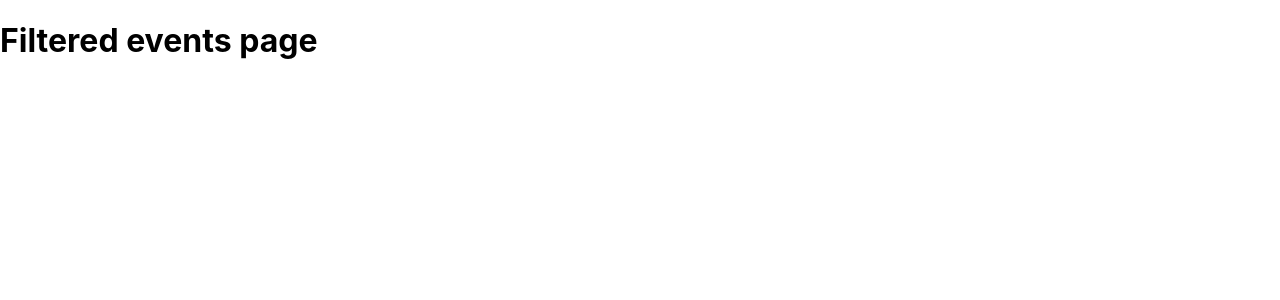
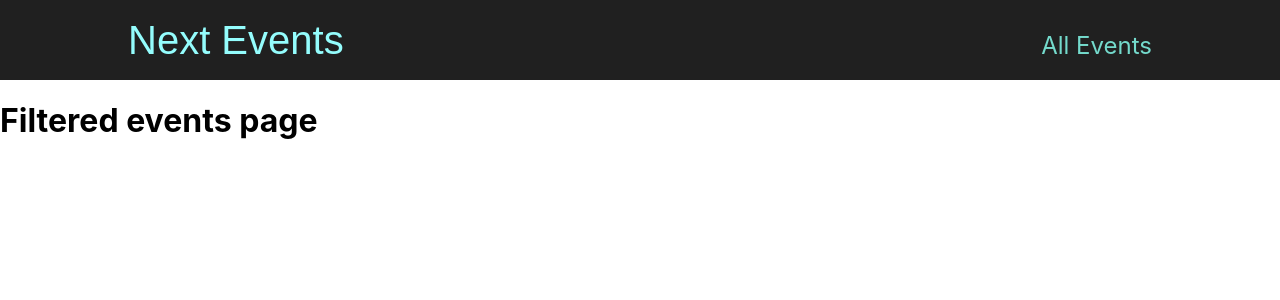
Before and after one commit to diegohferraz/exemplo-next-navigation, a Next.js app: page /events in a window 1280 px wide. Shown: the top 300 px of the page. Built offline with nearby package versions, Linux system fonts and the light colour scheme.

Commit message:
adds layout component

```diff
--- /dev/null
+++ b/components/layout/layout.js
@@ -0,0 +1,14 @@
+import MainHeader from './main-header'
+
+const Layout = ({ children }) => {
+  return (
+    <>
+      <MainHeader />
+      <main>
+        {children}
+      </main>
+    </>
+  )
+}
+
+export default Layout;
--- /dev/null
+++ b/components/layout/main-header.js
@@ -0,0 +1,18 @@
+import Link from 'next/link'
+
+import classes from './main-header.module.css'
+
+const MainHeader = () => {
+  return (
+    <header className={classes.header}>
+      <div className={classes.logo}>
+        <Link href='/'>Next Events</Link>
+      </div>
+      <nav className={classes.navigation}>
+        <Link href='/events'>All Events</Link>
+      </nav>
+    </header>
+  )
+}
+
+export default MainHeader
--- /dev/null
+++ b/components/layout/main-header.module.css
@@ -0,0 +1,41 @@
+.header {
+  width: 100%;
+  display: flex;
+  justify-content: space-between;
+  align-items: baseline;
+  padding: 1rem 10%;
+  height: 5rem;
+  background-color: #202020;
+}
+
+.logo {
+  font-size: 1.5rem;
+  color: white;
+  font-family: 'Fira', sans-serif;
+  height: 100%;
+  display: flex;
+  justify-content: center;
+  align-items: center;
+  color: #94fdfd;
+}
+
+.logo a {
+  text-decoration: none;
+  color: #94fdfd;
+}
+
+.navigation a {
+  text-decoration: none;
+  color: #74dacc;
+  font-size: 1rem;
+}
+
+@media (min-width: 768px) {
+  .logo {
+    font-size: 2.5rem;
+  }
+
+  .navigation a {
+    font-size: 1.5rem;
+  }
+}
--- a/pages/_app.js
+++ b/pages/_app.js
@@ -1,7 +1,13 @@
 import '../styles/globals.css'
 
+import Layout from '../components/layout/layout'
+
 function MyApp({ Component, pageProps }) {
-  return <Component {...pageProps} />
+  return (
+    <Layout>
+      <Component {...pageProps} />
+    </Layout>
+  )
 }
 
 export default MyApp
```
